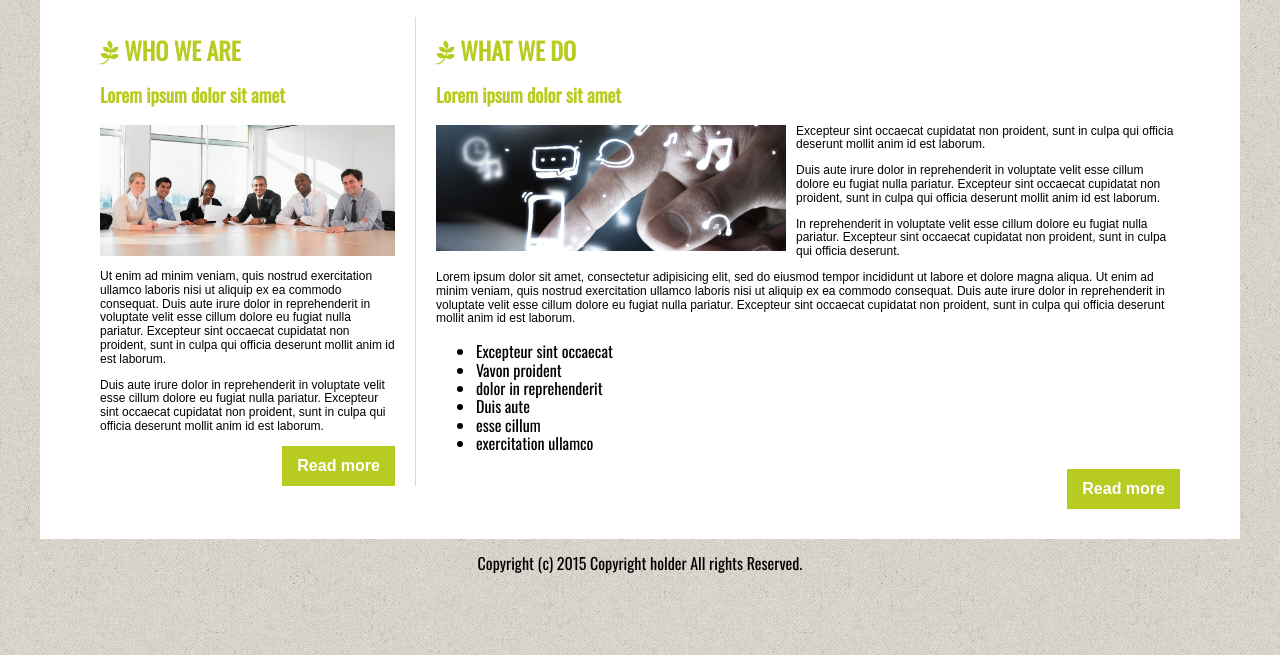
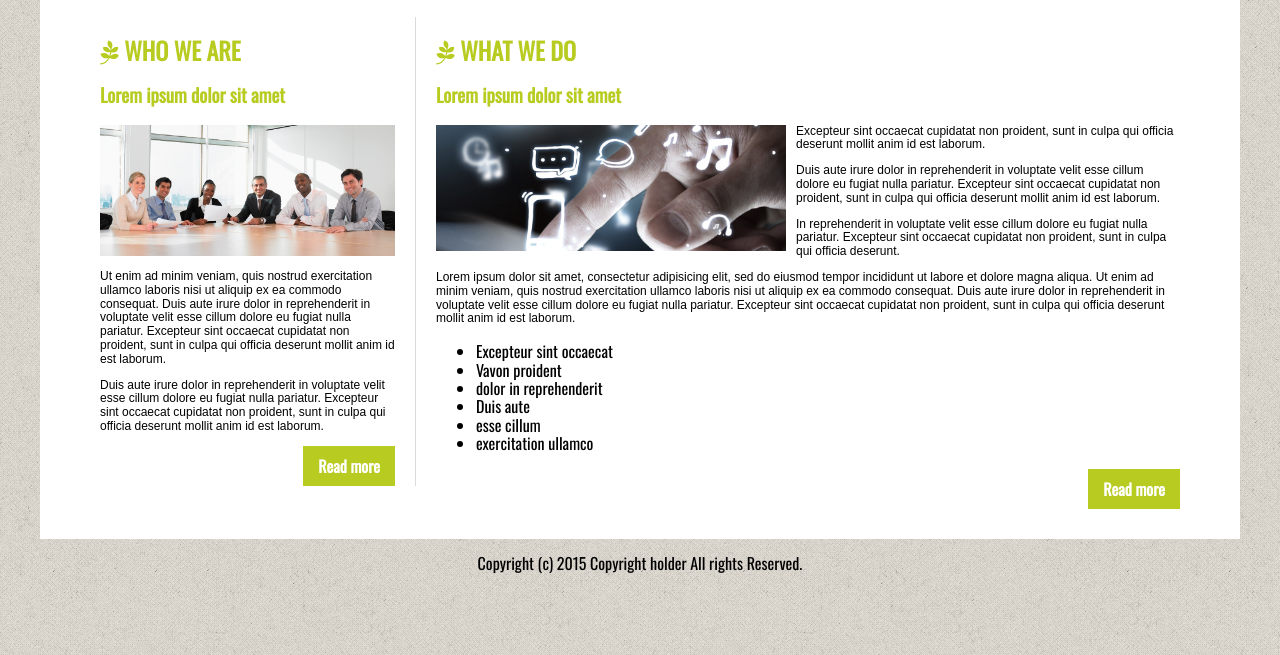
Before and after one commit to anciuvis/Green-office, a plain HTML site: page index.html in a window 1280 px wide. Shown: the part 145-800 px from the top of the page. Drawn offline with nearby package versions, Linux system fonts and the light colour scheme.

Commit message:
button change upd

```diff
--- a/css/style.css
+++ b/css/style.css
@@ -148,15 +148,12 @@ h3{
   margin-right: 10px;
 }
 
-button{
+.button{
   background-color: #B8CB21;
   border: 0;
   line-height: 30px;
   padding: 5px 15px;
   float: right;
-}
-
-button a{
   text-decoration: none;
   color: white;
   font-weight: bold;
--- a/index.html
+++ b/index.html
@@ -24,17 +24,17 @@
           <h2><i class="fa fa-pagelines" aria-hidden="true"></i> who we are</h2>
           <h3>Lorem ipsum dolor sit amet</h3>
           <div class="img-who">
-            <img id="img-are"src="img/who.jpg" alt="who we are">
+            <img id="img-are" src="img/who.jpg" alt="who we are">
           </div>
           <p>Ut enim ad minim veniam, quis nostrud exercitation ullamco laboris nisi ut aliquip ex ea commodo consequat. Duis aute irure dolor in reprehenderit in voluptate velit esse cillum dolore eu fugiat nulla pariatur. Excepteur sint occaecat cupidatat non proident, sunt in culpa qui officia deserunt mollit anim id est laborum.</p>
           <p>Duis aute irure dolor in reprehenderit in voluptate velit esse cillum dolore eu fugiat nulla pariatur. Excepteur sint occaecat cupidatat non proident, sunt in culpa qui officia deserunt mollit anim id est laborum.</p>
-          <button type="button" name="button"><a href="#">Read more</a></button>
+          <a class="button" href="contacts.html">Read more</a>
         </section>
         <section class="do">
           <h2><i class="fa fa-pagelines" aria-hidden="true"></i> what we do</h2>
           <h3>Lorem ipsum dolor sit amet</h3>
           <div class="img-what">
-            <img id="img-do"src="img/what.jpg" alt="what we do">
+            <img id="img-do" src="img/what.jpg" alt="what we do">
           </div>
           <p>Excepteur sint occaecat cupidatat non proident, sunt in culpa qui officia deserunt mollit anim id est laborum.</p>
           <p>Duis aute irure dolor in reprehenderit in voluptate velit esse cillum dolore eu fugiat nulla pariatur. Excepteur sint occaecat cupidatat non proident, sunt in culpa qui officia deserunt mollit anim id est laborum.</p>
@@ -48,7 +48,7 @@
             <li>esse cillum</li>
             <li>exercitation ullamco</li>
           </ul>
-          <button type="button" name="button"><a href="#">Read more</a></button>
+          <a class="button" href="index.html">Read more</a>
         </section>
       </main>
     </div>
```
